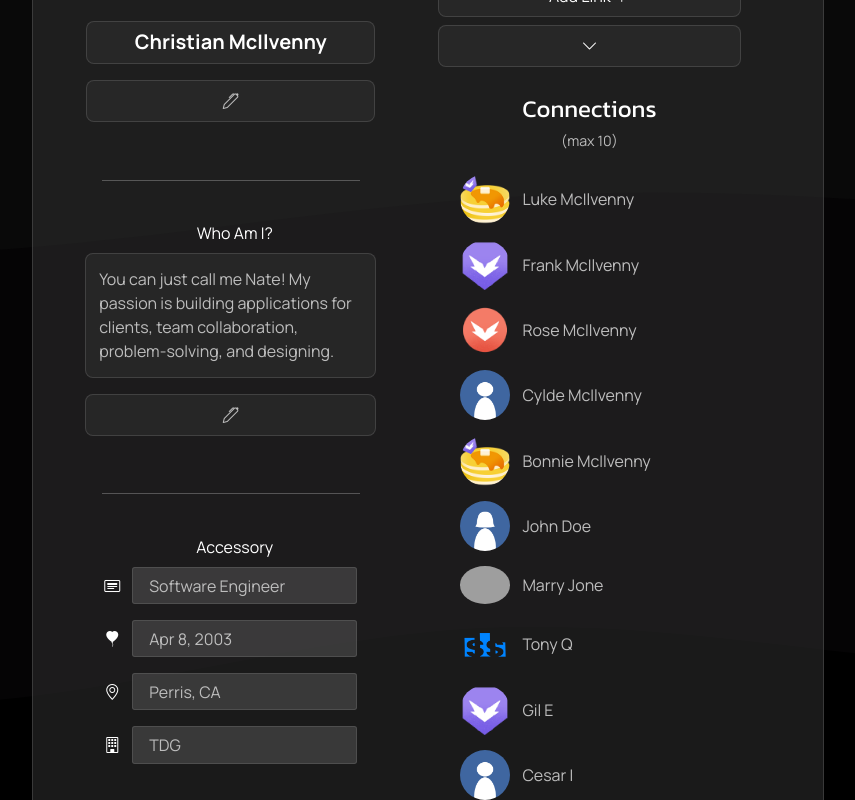
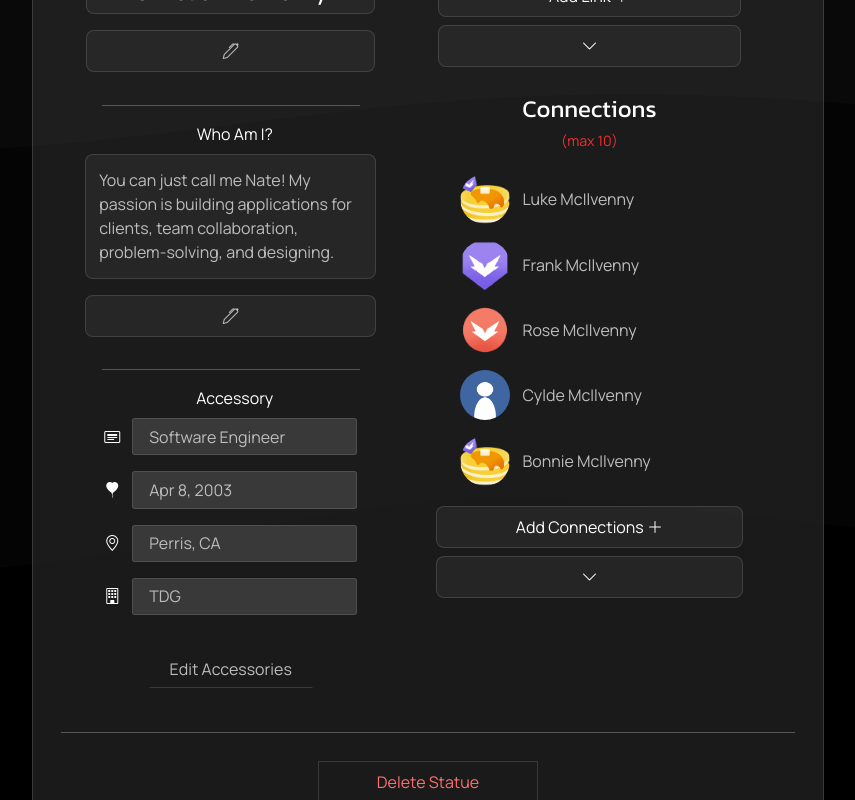
Before and after one commit to TDG-Org/Statue-Status, a React (Create React App) app in the folder client/: page /profile in a window 1280 px wide. Shown: the part 1220-2020 px from the top of the page, without its empty margins (422-1277 px from the left). Built offline with nearby package versions, Linux system fonts and the light colour scheme; grey boxes are pictures that could not be loaded.

Commit message:
added another class to show if the limit is reached

```diff
--- a/client/src/DemoData.js
+++ b/client/src/DemoData.js
@@ -33,11 +33,6 @@ const natesConnections = [
     peerLink: "https://en.wikipedia.org/wiki/Naughty_Bear"
   },
   {
-    peerImg: Planet,
-    peerName: "Marry Jone",
-    peerLink: "https://en.wikipedia.org/wiki/Naughty_Bear"
-  },
-  {
     peerImg: Logo,
     peerName: "Tony Q",
     peerLink: "https://en.wikipedia.org/wiki/Naughty_Bear"
@@ -50,11 +45,6 @@ const natesConnections = [
   {
     peerImg: Male,
     peerName: "Cesar I",
-    peerLink: "https://en.wikipedia.org/wiki/Naughty_Bear"
-  },
-  {
-    peerImg: Brilliance,
-    peerName: "Jeb Ronnie",
     peerLink: "https://en.wikipedia.org/wiki/Naughty_Bear"
   },
 ];
--- a/client/src/components/Statue/Profile Statue/Secondary/ProfileStatueConnections.jsx
+++ b/client/src/components/Statue/Profile Statue/Secondary/ProfileStatueConnections.jsx
@@ -40,10 +40,14 @@ const ProfileStatueConnections = () => {
 
   // Toggle function to activate Statue Connections edit
   function handleToggleStatueConnections(e) {
+    if (e?.target?.name === "showMoreBtn" || e?.target?.name === "showLessBtn") {
+      return;
+    }
     setEditStatueConnectionsActive(!editStatueConnectionsActive);
     setTimeout(() => {
       statueConnectionsRef.current.focus();
     }, 50);
+    loadMoreConnections();
   }
 
   // update the display / remove the input values
@@ -198,11 +202,12 @@ const ProfileStatueConnections = () => {
   return (
     <div className="secondary-sect-connections">
       <h4>Connections</h4>
-      <p className="connections-sub-title">(max 10)</p>
+      <p className="connections-sub-title max-limit-reached">(max 10)</p>
+      {/* <p className="max-limit-reached">Reached!</p>  */}
 
       <div className="statue-peer-wrapper">
       {/* loop to display each peer  */}
-        {editStatueConnections.map((item, index) => {
+        {connectionsSliced.map((item, index) => {
           return (
             <ProfileStatuePeer
               key={index}
@@ -295,6 +300,24 @@ const ProfileStatueConnections = () => {
         <button className="statue-add-peer-btn">
           Add Connections<i className="bi bi-plus-lg"></i>
         </button>
+
+        {/* The More Socials button  */}
+        <button
+          name="showMoreBtn"
+          onClick={loadMoreConnections}
+          className={`show-more-connections ${hideMoreConnectionsBtn ? "hide" : ""}`}
+        >
+         <i className="bi bi-chevron-down"></i>
+        </button>
+
+        {/* The less Socials button  */}
+        <button
+          name="showLessBtn"
+          onClick={loadLessConnections}
+          className={`show-less-connections ${hideMoreConnectionsBtn ? "" : "hide"}`}
+        >
+         <i className="bi bi-chevron-compact-up"></i>
+        </button>
       </div>
 
     </div>
--- a/client/src/sass/components/Profile Statue/ConnectionsComp.scss
+++ b/client/src/sass/components/Profile Statue/ConnectionsComp.scss
@@ -11,6 +11,9 @@
         text-align: center;
         margin: .4rem auto;
         color: $mid-light-clr;
+      }
+      .max-limit-reached {
+        color: $red-clr;
       }
       .statue-peer-wrapper {
         display: flex;
@@ -170,16 +173,16 @@
 
       // Add New Connections Button
       .statue-add-peer-button-wrapper {
-        gap: 1rem;
+        gap: 0rem;
         width: 100%;
         display: flex;
-        flex-direction: row;
+        flex-direction: column;
         .statue-add-peer-btn {
           gap: .2rem;
           width: 78%;
           display: flex;
           color: $light-clr;
-          margin: .5rem auto;
+          margin: .25rem auto;
           max-height: 66.5px;
           text-align: center;
           border-radius: 8px;
@@ -193,6 +196,29 @@
             border: 1px solid $accent-clr;
           }
         }
+
+        // Show more connections
+        .show-more-connections,
+        .show-less-connections {
+          gap: .2rem;
+          width: 78%;
+          display: flex;
+          color: $light-clr;
+          margin: .25rem auto;
+          max-height: 66.5px;
+          text-align: center;
+          border-radius: 8px;
+          padding: .5rem 1rem;
+          align-items: center;
+          justify-content: center;
+          background: $mid-dark-clr;
+          transition: all 250ms ease-in;
+          border: 1px solid $low-dark-clr;
+          &:hover {
+            background: $low-dark-clr;
+            border: 1px solid $accent-clr;
+          }
+        }
       }
     }
   }
```
